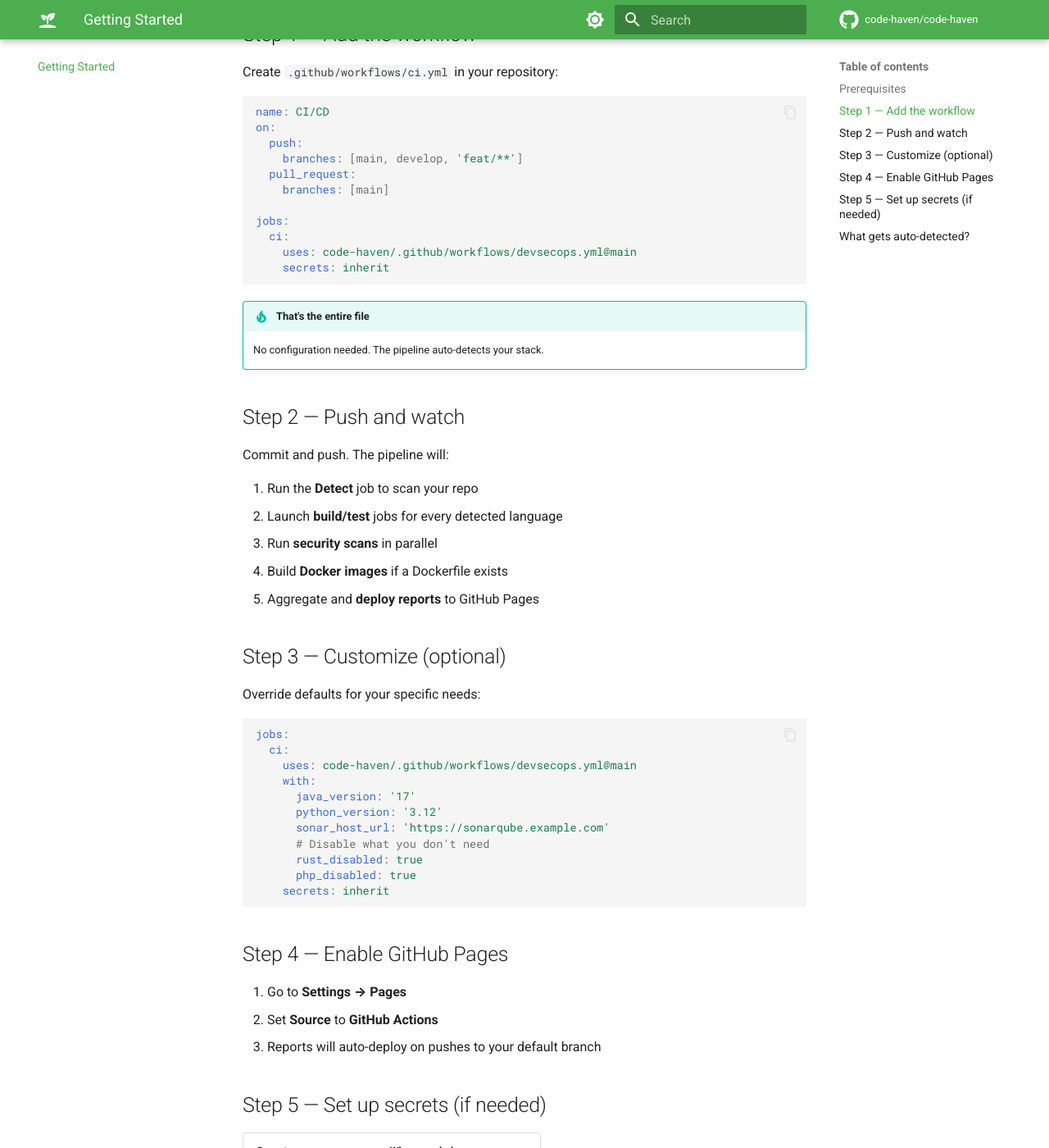
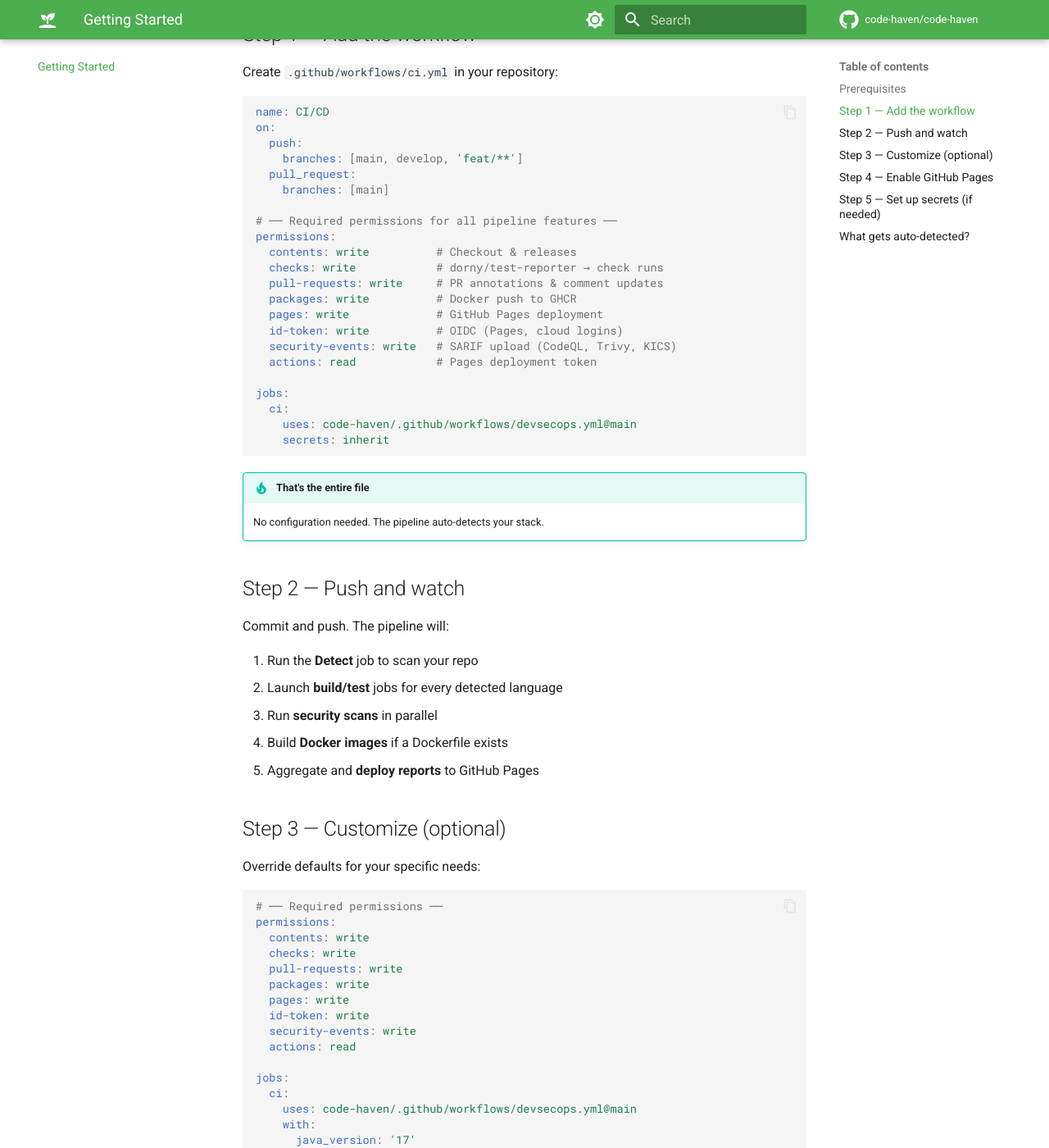
Before and after one commit to roachseb/code-haven, an MkDocs documentation site: the page built from docs/getting-started.md, in a window 1280 px wide and 1400 px high, scrolled down 421 px. Shown: the whole window at 82% size. Built offline with MkDocs 1.6.1 and Material for MkDocs 9.7.7, drawn with Linux system fonts in a browser that asks for light colours; comment, search, counter and statistics services are not loaded.

Commit message:
ci: grant checks and PR permissions for test reporter

````diff
--- a/docs/getting-started.md
+++ b/docs/getting-started.md
@@ -18,6 +18,17 @@ on:
     branches: [main, develop, 'feat/**']
   pull_request:
     branches: [main]
+
+# ── Required permissions for all pipeline features ──
+permissions:
+  contents: write          # Checkout & releases
+  checks: write            # dorny/test-reporter → check runs
+  pull-requests: write     # PR annotations & comment updates
+  packages: write          # Docker push to GHCR
+  pages: write             # GitHub Pages deployment
+  id-token: write          # OIDC (Pages, cloud logins)
+  security-events: write   # SARIF upload (CodeQL, Trivy, KICS)
+  actions: read            # Pages deployment token
 
 jobs:
   ci:
@@ -43,6 +54,17 @@ Commit and push. The pipeline will:
 Override defaults for your specific needs:
 
 ```yaml
+# ── Required permissions ──
+permissions:
+  contents: write
+  checks: write
+  pull-requests: write
+  packages: write
+  pages: write
+  id-token: write
+  security-events: write
+  actions: read
+
 jobs:
   ci:
     uses: code-haven/.github/workflows/devsecops.yml@main
````
Also changed, not shown: docs/configuration.md (+1 -0 lines), 18 other files.
